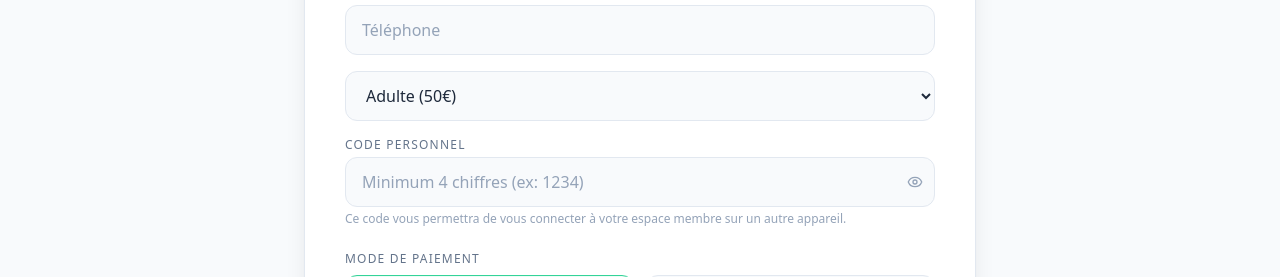
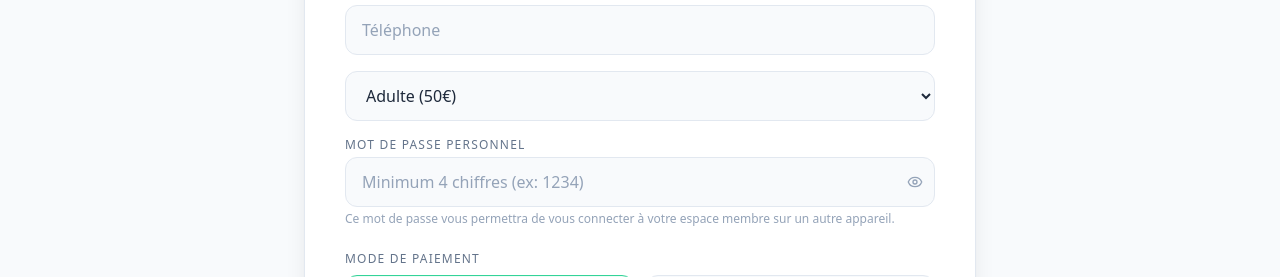
Before and after one commit to quiveutetremonassocie-ship-it/SACCB, a Next.js app: page / in a window 1280 px wide. Shown: the part 3380-3657 px from the top of the page. Built offline with nearby package versions, Linux system fonts and the light colour scheme; no server answers.

Commit message:
fix: code personnel → mot de passe personnel lors de l'inscription

```diff
--- a/src/components/Inscription.tsx
+++ b/src/components/Inscription.tsx
@@ -259,7 +259,7 @@ export default function Inscription({
             </select>
             <div>
               <label className="block text-xs uppercase tracking-widest text-slate-500 mb-1">
-                Code personnel
+                Mot de passe personnel
               </label>
               <div className="relative">
                 <input
@@ -269,7 +269,7 @@ export default function Inscription({
                   placeholder="Minimum 4 chiffres (ex: 1234)"
                   pattern="\d{4,}"
                   inputMode="numeric"
-                  title="Le code doit contenir au moins 4 chiffres"
+                  title="Le mot de passe doit contenir au moins 4 chiffres"
                   required
                 />
                 <button
@@ -282,7 +282,7 @@ export default function Inscription({
                 </button>
               </div>
               <p className="text-xs text-slate-400 mt-1">
-                Ce code vous permettra de vous connecter à votre espace membre sur un autre appareil.
+                Ce mot de passe vous permettra de vous connecter à votre espace membre sur un autre appareil.
               </p>
             </div>
 
```
